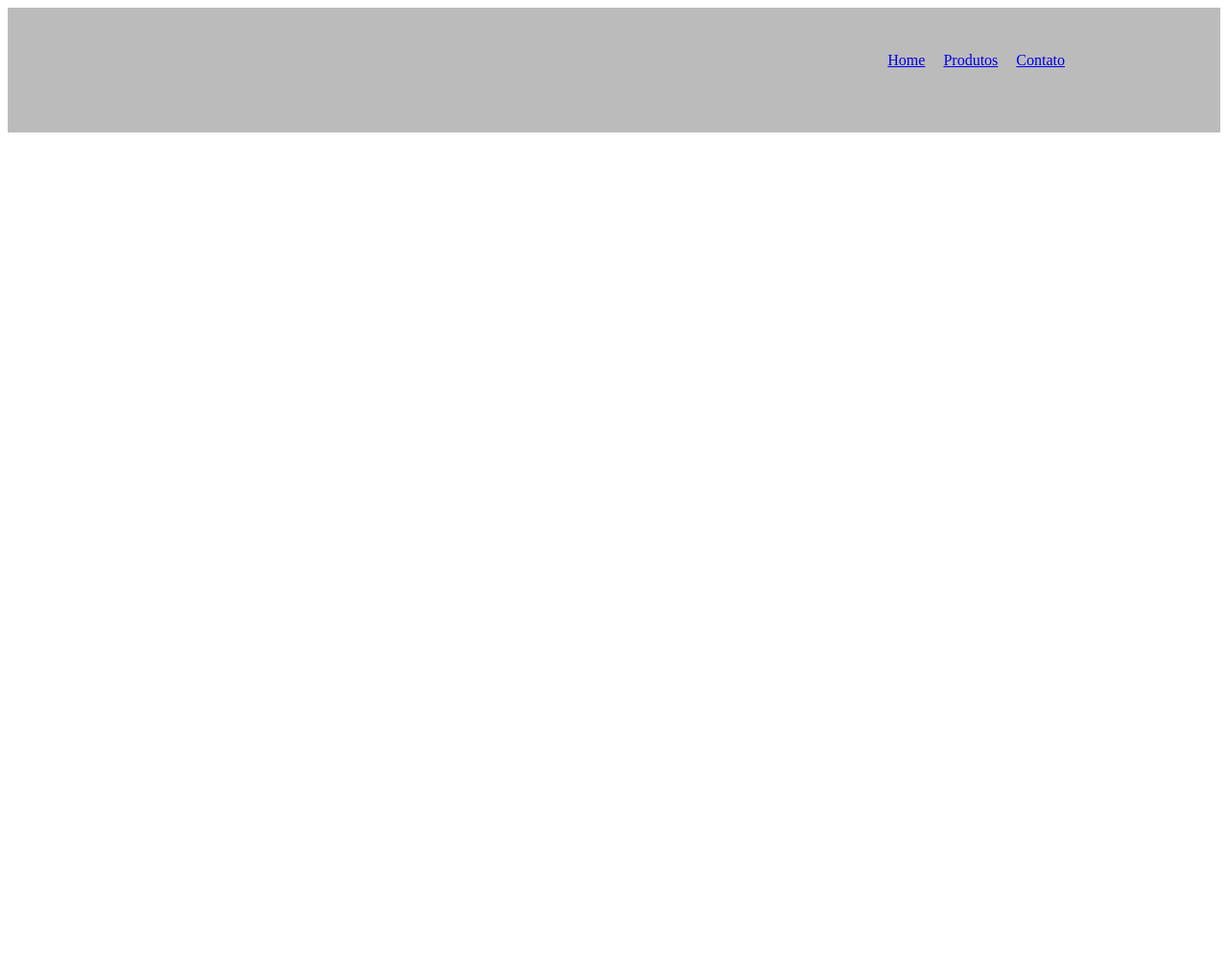
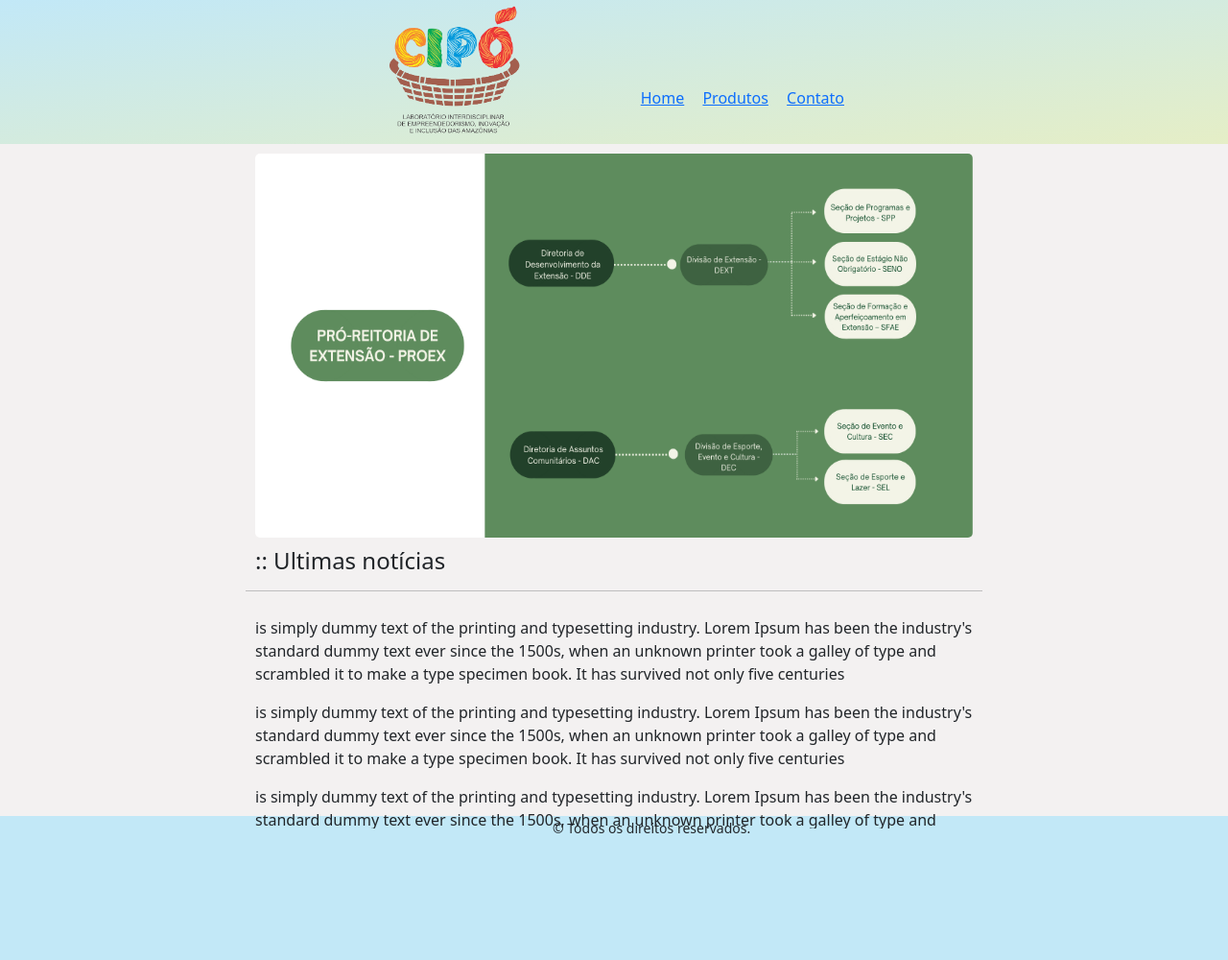
Before and after one commit to fabricio0921/cipo, a plain HTML site: page index.html in a window 1280 px wide. Shown: the whole page at 96% size. Before the commit the page ends 800 px from the top, so only its background shows below. Drawn offline with nearby package versions, Linux system fonts and the light colour scheme.

Commit message:
implementação da pagina

```diff
--- a/index.html
+++ b/index.html
@@ -5,7 +5,7 @@
     <meta charset="UTF-8">
     <meta name="viewport" content="width=device-width, initial-scale=1.0">
     <meta http-equiv="X-UA-Compatible" content="ie=edge">
-
+    <link href="https://cdn.jsdelivr.net/npm/bootstrap@5.2.2/dist/css/bootstrap.min.css" rel="stylesheet" integrity="sha384-Zenh87qX5JnK2Jl0vWa8Ck2rdkQ2Bzep5IDxbcnCeuOxjzrPF/et3URy9Bv1WTRi" crossorigin="anonymous">
     <link rel="stylesheet" type="text/css" href="style.css">
 
     <title>Document</title>
@@ -13,7 +13,8 @@
 
 <body>
     <header>
-        <div class="caixa">
+        <img src="./assets/logocipo.png" alt="logocipo" class="img_logo">
+
         <nav>
             <ul>
                 <li><a href="index.html">Home</a></li>
@@ -24,6 +25,32 @@
 
 
     </header>
+    <div class="box">
+        <section class="section1">
+            <section class="section_banner">
+                <img src="./assets/banner1.png" alt="bannerprincipal" class="img_banner_principal">
+            </section>
+                <h4>:: Ultimas notícias</h4>
+                <hr>
+            <section class="section_notice">
+
+                <p>is simply dummy text of the printing and typesetting industry. Lorem Ipsum has been the industry's standard dummy text ever since the 1500s, when an unknown printer took a galley of type and scrambled it to make a type specimen book. It has survived not only five centuries</p>
+
+                      <p>is simply dummy text of the printing and typesetting industry. Lorem Ipsum has been the industry's standard dummy text ever since the 1500s, when an unknown printer took a galley of type and scrambled it to make a type specimen book. It has survived not only five centuries</p>
+                      <p>is simply dummy text of the printing and typesetting industry. Lorem Ipsum has been the industry's standard dummy text ever since the 1500s, when an unknown printer took a galley of type and scrambled it to make a type specimen book. It has survived not only five centuries</p>
+                      <p>is simply dummy text of the printing and typesetting industry. Lorem Ipsum has been the industry's standard dummy text ever since the 1500s, when an unknown printer took a galley of type and scrambled it to make a type specimen book. It has survived not only five centuries</p>
+
+
+            </section>
+        </section>
+    </div>
+
+    <footer>
+
+            <small>© Todos os direitos reservados.</small>
+
+    </footer>
+
 
 
 </body>
--- a/style.css
+++ b/style.css
@@ -1,21 +1,88 @@
+
+body{
+    background-color: rgb(239, 255, 239);
+    align-items: center;
+
+}
+header{
+
+    background-image: linear-gradient(to bottom right, #c2e8f7, rgb(229, 238, 198));
+
+    height:  150px;
+}
+.img_logo{
+    width: 150px;
+    height: 150px;
+    margin-left: 400px;
+}
+
+nav {
+    border-width: 1px;
+    border-radius: 10px;
 
 
-header{
-    background: #BBBBBB;
-    padding: 20px 0;
-    height:  90px;
-}
-.caixa{
-    position: relative;
-    width:940px;
-    margin: 0 auto;
-}
-nav {
-    position: absolute;
-    top:10px;
-    right: 0;
+    position:absolute;
+    top:90px;
+    right: 400px;
+
 }
 nav li {
     display: inline-block;
     margin: 0 0 0 15px;
+    text-decoration: none;
+
 }
+.box{
+
+    width: 100%;
+    height: 700px;
+    background-color: rgb(243, 241, 241);
+}
+
+.section1{
+
+
+    width: 60%;
+    height: 100%;
+    margin: auto;
+}
+h4{
+    margin-left: 10px;
+}
+footer{
+    width: 100%;
+    background: #c2e8f7;
+
+    height:  150px;
+
+
+}
+small{
+    width: 100%;
+    margin-left: 45%;
+
+
+}
+.section_banner{
+
+    padding: 10px;
+    width: 100%;
+    height: 60%;
+    margin: auto;
+}
+.section_notice{
+    padding: 10px;
+    width: 100%;
+    height: 33%;
+    margin: auto;
+   overflow: scroll;
+}
+
+.img_banner_principal{
+
+
+    width: 100%;
+    height: 100%;
+    margin: auto;
+    border-radius: 5px;
+}
```
Also changed, not shown: assets/banner1.png (added), assets/logocipo.png (added).
